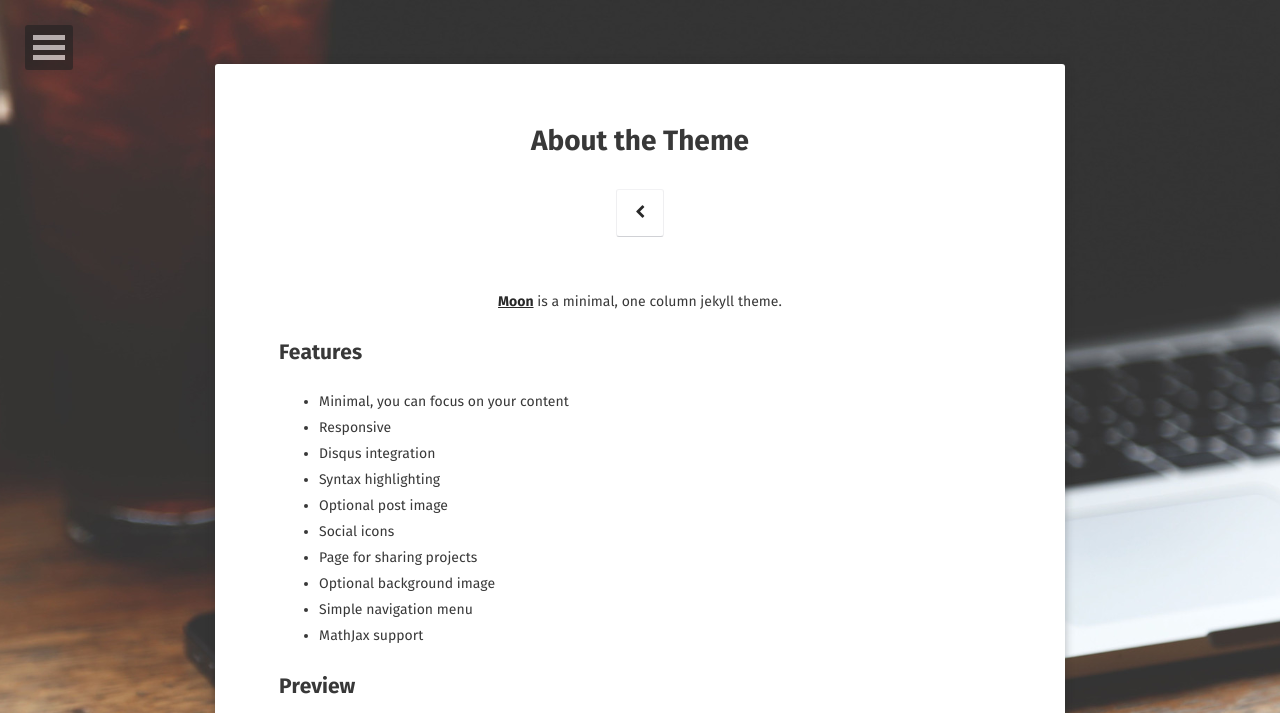
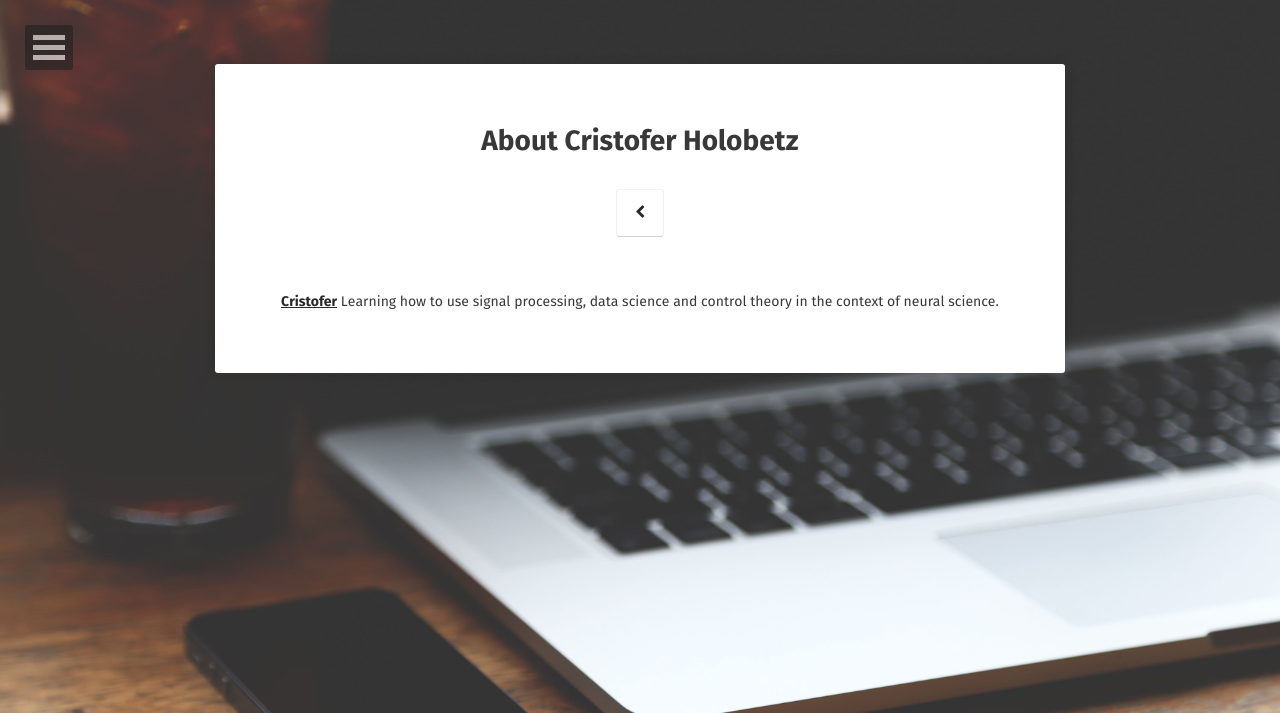
Before and after one commit to cristofer-holobetz/cristofer-holobetz.github.io, a Jekyll site: the page built from about/index.md, in a window 1280 px wide. Shown: the top 713 px of the page. Built offline with Jekyll 4.4.1, drawn with Linux system fonts in a browser that asks for light colours; some web fonts are replaced; some of the changed text lies outside the part shown; grey boxes are pictures that could not be loaded.

Commit message:
Edited about/index file.

```diff
--- a/about/index.md
+++ b/about/index.md
@@ -1,37 +1,8 @@
 ---
 layout: page
-title: About the Theme
-tags: [about, Jekyll, theme, moon]
-date: 2016-03-21
+title: About Cristofer Holobetz
+date: 2018-12-13
 comments: false
 ---
 
-<center><a href="http://taylantatli.github.io/Moon"><b>Moon</b></a> is a minimal, one column jekyll theme.</center>
-
-## Features
-* Minimal, you can focus on your content
-* Responsive
-* Disqus integration
-* Syntax highlighting
-* Optional post image
-* Social icons
-* Page for sharing projects
-* Optional background image
-* Simple navigation menu
-* MathJax support
-
-## Preview
-
-{% capture images %}
-    https://cloud.githubusercontent.com/assets/754514/14509720/61c61058-01d6-11e6-93ab-0918515ecd56.png
-    https://cloud.githubusercontent.com/assets/754514/14509716/61ac6c8e-01d6-11e6-879f-8308883de790.png
-{% endcapture %}
-{% include gallery images=images caption="Screenshots of Moon Theme" cols=2 %}
-
-See a [live version of Moon](http://taylantatli.github.io/Moon) hosted on GitHub.
-
-## Getting Started
-
-To learn how to install and use this theme check out the [Setup Guide](http://taylantatli.me/Moon/moon-theme/) for more information.
-
-[Install Moon](https://github.com/TaylanTatli/Moon){: .btn}
+<center><a href="https://cristofer-holobetz.github.io"><b>Cristofer</b></a> Learning how to use signal processing, data science and control theory in the context of neural science.</center>
```
